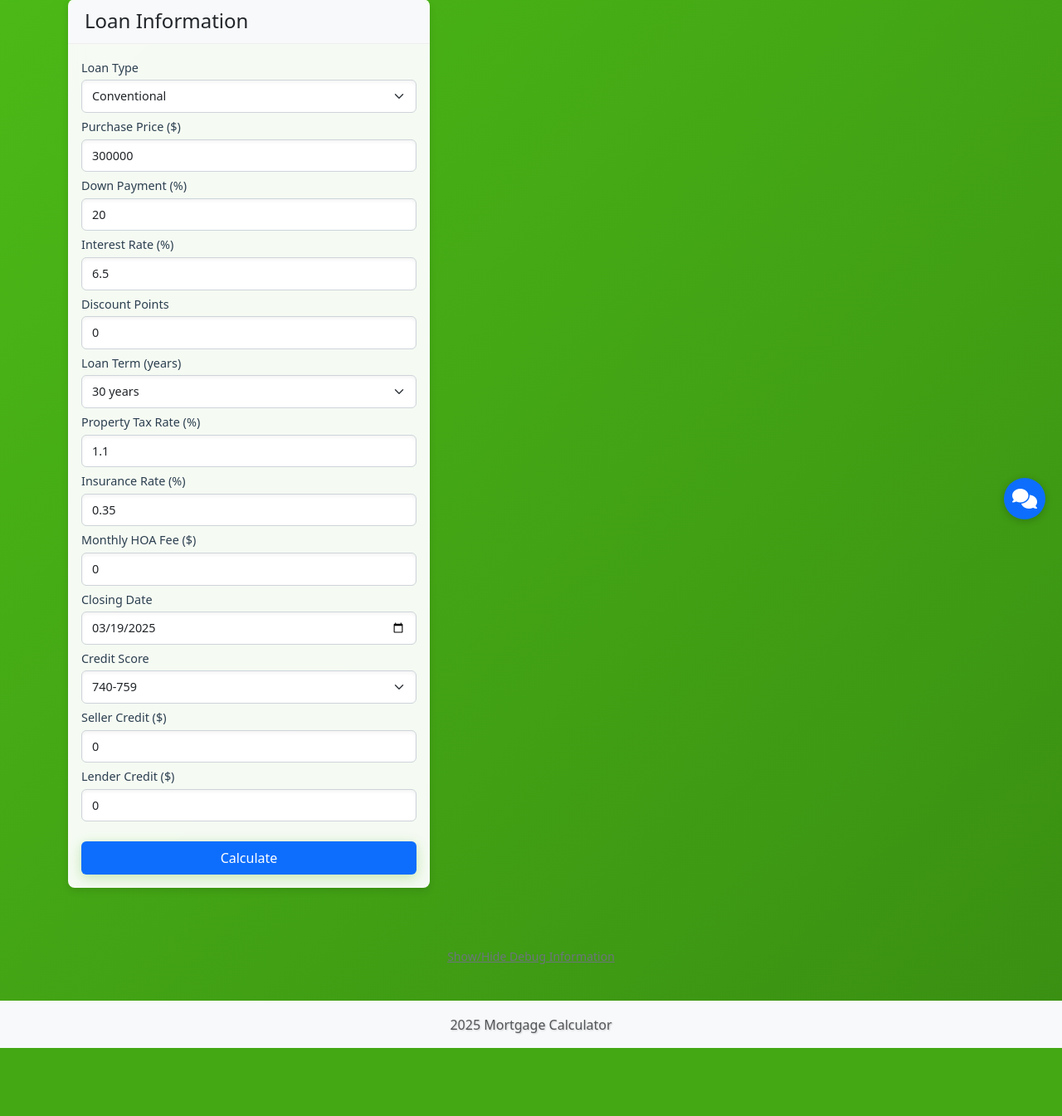
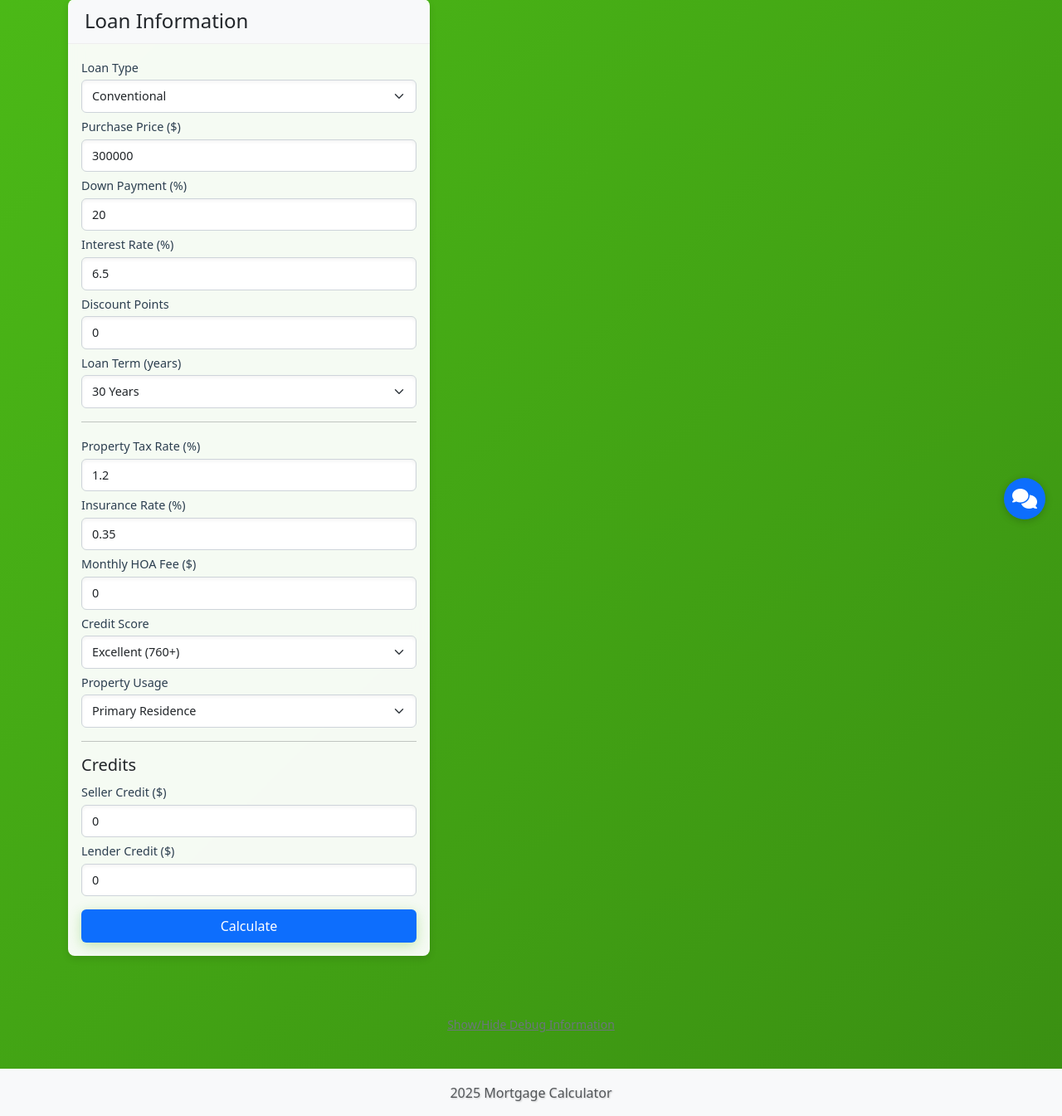
Before and after one commit to TinoSheridan/mortgage-calculator, a Flask app: page / in a window 1280 px wide. Shown: the part 154-1499 px from the top of the page at 83% size. Before the commit the page ends 1417 px from the top, so only its background shows below. Run offline with Flask 3, Linux system fonts and the light colour scheme; parts of the project's set-up code (start-up, migrations or seed data) failed here and were passed over; some libraries are stand-ins or nearby versions.

Commit message:
Fix form submission to prevent 405 Method Not Allowed error

```diff
--- a/templates/index.html
+++ b/templates/index.html
@@ -149,7 +149,7 @@
     <div class="row">
         <!-- Form Column -->
         <div class="col-md-5">
-            <form id="mortgageForm" method="post">
+            <form id="mortgageForm" method="post" action="javascript:void(0);">
                 <input type="hidden" name="csrf_token" value="{{ csrf_token() }}">
 
                 <div class="card mb-4">
@@ -208,22 +208,22 @@
 
                         <div class="form-group mb-1">
                             <label for="discount_points" class="form-label">Discount Points</label>
-                            <input type="number" class="form-control" id="discount_points" name="discount_points" value="0" min="0" step="0.125">
+                            <input type="number" class="form-control" id="discount_points" name="discount_points" step="0.125" min="0" max="5" value="0">
                         </div>
 
                         <div class="form-group mb-1">
                             <label for="loan_term" class="form-label">Loan Term (years)</label>
                             <select class="form-select" id="loan_term" name="loan_term">
-                                <option value="30">30 years</option>
-                                <option value="20">20 years</option>
-                                <option value="15">15 years</option>
-                                <option value="10">10 years</option>
+                                <option value="30">30 Years</option>
+                                <option value="20">20 Years</option>
+                                <option value="15">15 Years</option>
+                                <option value="10">10 Years</option>
                             </select>
                         </div>
-
+                        <hr>
                         <div class="form-group mb-1">
                             <label for="annual_tax_rate" class="form-label">Property Tax Rate (%)</label>
-                            <input type="number" class="form-control" id="annual_tax_rate" name="annual_tax_rate" step="0.01" min="0" max="5" value="1.1" required>
+                            <input type="number" class="form-control" id="annual_tax_rate" name="annual_tax_rate" step="0.01" min="0" max="5" value="1.2" required>
                         </div>
 
                         <div class="form-group mb-1">
@@ -233,49 +233,45 @@
 
                         <div class="form-group mb-1">
                             <label for="monthly_hoa_fee" class="form-label">Monthly HOA Fee ($)</label>
-                            <input type="number" class="form-control" id="monthly_hoa_fee" name="monthly_hoa_fee" step="25" min="0" value="0">
-                        </div>
-
-                        <div class="form-group mb-1">
-                            <label for="closing_date" class="form-label">Closing Date</label>
-                            <input type="date" class="form-control" id="closing_date" name="closing_date">
+                            <input type="number" class="form-control" id="monthly_hoa_fee" name="monthly_hoa_fee" step="10" min="0" value="0">
                         </div>
 
                         <div class="form-group mb-1">
                             <label for="credit_score" class="form-label">Credit Score</label>
                             <select class="form-select" id="credit_score" name="credit_score">
-                                <option value="760">760+</option>
-                                <option value="740" selected>740-759</option>
-                                <option value="720">720-739</option>
-                                <option value="700">700-719</option>
-                                <option value="680">680-699</option>
-                                <option value="660">660-679</option>
-                                <option value="640">640-659</option>
-                                <option value="620">620-639</option>
-                                <option value="600">600-619</option>
-                                <option value="580">580-599</option>
+                                <option value="760">Excellent (760+)</option>
+                                <option value="720">Very Good (720-759)</option>
+                                <option value="680">Good (680-719)</option>
+                                <option value="640">Fair (640-679)</option>
+                                <option value="600">Poor (600-639)</option>
+                                <option value="550">Very Poor (550-599)</option>
                             </select>
                         </div>
 
                         <div class="form-group mb-1">
+                            <label for="occupancy" class="form-label">Property Usage</label>
+                            <select class="form-select" id="occupancy" name="occupancy">
+                                <option value="primary_residence">Primary Residence</option>
+                                <option value="second_home">Second Home</option>
+                                <option value="investment_property">Investment Property</option>
+                            </select>
+                        </div>
+
+                        <!-- Credits Section -->
+                        <hr>
+                        <h5 class="mb-2">Credits</h5>
+                        <div class="form-group mb-1">
                             <label for="seller_credit" class="form-label">Seller Credit ($)</label>
-                            <input type="number" class="form-control" id="seller_credit" name="seller_credit" value="0">
+                            <input type="number" class="form-control" id="seller_credit" name="seller_credit" step="100" min="0" value="0">
                         </div>
 
                         <div class="form-group mb-1">
                             <label for="lender_credit" class="form-label">Lender Credit ($)</label>
-                            <input type="number" class="form-control" id="lender_credit" name="lender_credit" value="0">
+                            <input type="number" class="form-control" id="lender_credit" name="lender_credit" step="100" min="0" value="0">
                         </div>
 
-                        <!-- Calculate Button -->
-                        <div class="row mt-3">
-                            <div class="col-12">
-                                <button id="calculateBtn" type="submit" class="btn btn-primary w-100">Calculate</button>
-                            </div>
-                        </div>
-
-                        <div class="progress mt-2" id="loadingProgress" style="display: none;">
-                            <div class="progress-bar" role="progressbar" style="width: 0%;" aria-valuenow="0" aria-valuemin="0" aria-valuemax="100"></div>
+                        <div class="mt-3">
+                            <button type="submit" id="calculateBtn" class="btn btn-primary d-block w-100">Calculate</button>
                         </div>
                     </div>
                 </div>
@@ -289,88 +285,86 @@
                 <div id="loadingSpinner" class="spinner-border text-primary mx-auto d-none" role="status">
                     <span class="visually-hidden">Loading...</span>
                 </div>
-                <div id="errorAlert" class="alert alert-danger" style="display: none;" role="alert">
-                    Error message goes here.
+                <div id="errorAlert" class="alert alert-danger d-none" role="alert">
+                    An error occurred during calculation. Please try again.
+                </div>
+                <div id="validationAlert" class="alert alert-warning d-none" role="alert">
+                    Please check your inputs and try again.
                 </div>
             </div>
 
-            <!-- Results Section -->
             <div id="resultsSection">
                 <!-- Loan Details Card -->
-                <div class="card results-card mb-4">
+                <div class="card results-card mb-4" id="loanDetailsCard">
                     <div class="card-header">
                         <h4 class="mb-0">Loan Details</h4>
                     </div>
                     <div class="card-body">
-                        <table class="table table-hover">
+                        <table class="table table-sm">
                             <tbody>
                                 <tr>
-                                    <td>Purchase Price</td>
+                                    <td>Purchase Price:</td>
                                     <td class="text-end" id="purchasePrice">$0.00</td>
                                 </tr>
                                 <tr>
-                                    <td>Down Payment</td>
-                                    <td class="text-end" id="downPaymentAmount">$0.00</td>
+                                    <td>Down Payment:</td>
+                                    <td class="text-end" id="downPaymentAmount">$0.00 (<span id="downPaymentPercentage">0%</span>)</td>
                                 </tr>
                                 <tr>
-                                    <td>Base Loan Amount</td>
-                                    <td class="text-end" id="baseLoanAmount">$0.00</td>
-                                </tr>
-                                <tr id="upfrontMipRow" style="display: none;">
-                                    <td>Upfront MIP</td>
-                                    <td class="text-end" id="upfrontMip">$0.00</td>
-                                </tr>
-                                <tr>
-                                    <td>Total Loan Amount</td>
+                                    <td>Loan Amount:</td>
                                     <td class="text-end" id="loanAmount">$0.00</td>
                                 </tr>
                                 <tr>
-                                    <td>Interest Rate</td>
-                                    <td class="text-end" id="interestRate">0%</td>
+                                    <td>Loan-to-Value (LTV):</td>
+                                    <td class="text-end" id="ltv">0.00%</td>
                                 </tr>
                                 <tr>
-                                    <td>Loan Term</td>
-                                    <td class="text-end" id="loanTermDisplay">30 years</td>
+                                    <td>Interest Rate:</td>
+                                    <td class="text-end" id="interestRate">0.00%</td>
                                 </tr>
                                 <tr>
-                                    <td>LTV (Loan-to-Value)</td>
-                                    <td class="text-end" id="ltvDisplay">0%</td>
+                                    <td>Discount Points:</td>
+                                    <td class="text-end" id="discountPoints">0.000</td>
+                                </tr>
+                                <tr>
+                                    <td>Loan Term:</td>
+                                    <td class="text-end" id="loanTerm">0 years</td>
                                 </tr>
                             </tbody>
                         </table>
                     </div>
                 </div>
 
-                <!-- Monthly Payment Breakdown Card -->
-                <div class="card results-card mb-4">
+                <!-- Monthly Payment Card -->
+                <div class="card results-card mb-4" id="monthlyPaymentCard">
                     <div class="card-header">
                         <h4 class="mb-0">Monthly Payment Breakdown</h4>
                     </div>
                     <div class="card-body">
-                        <table class="table table-hover">
-                            <tbody>
+                        <table class="table table-sm">
+                            <tbody id="monthlyBreakdownTable">
                                 <tr>
-                                    <td>Principal & Interest</td>
-                                    <td class="text-end" id="monthlyPayment">$0.00</td>
+                                    <td>Principal & Interest:</td>
+                                    <td class="text-end" id="principalAndInterest">$0.00</td>
                                 </tr>
                                 <tr>
-                                    <td>Property Tax</td>
-                                    <td class="text-end" id="monthlyTax">$0.00</td>
+                                    <td>Property Tax:</td>
+                                    <td class="text-end" id="propertyTax">$0.00</td>
                                 </tr>
                                 <tr>
-                                    <td>Homeowners Insurance</td>
-                                    <td class="text-end" id="monthlyInsurance">$0.00</td>
+                                    <td>Home Insurance:</td>
+                                    <td class="text-end" id="homeInsurance">$0.00</td>
                                 </tr>
                                 <tr>
-                                    <td>HOA Fees</td>
-                                    <td class="text-end" id="monthlyHoa">$0.00</td>
+                                    <td>PMI:</td>
+                                    <td class="text-end" id="pmi">$0.00</td>
                                 </tr>
                                 <tr>
-                                    <td>Mortgage Insurance</td>
-                                    <td class="text-end" id="monthlyPmi">$0.00</td>
+                                    <td>HOA Fee:</td>
+                                    <td class="text-end" id="hoaFee">$0.00</td>
                                 </tr>
                                 <tr class="total-row">
-                                    <td><strong>Total Monthly Payment</strong></td>
+                                    <td><strong>Total Monthly Payment:</strong></td>
                                     <td class="text-end" id="totalMonthlyPayment"><strong>$0.00</strong></td>
                                 </tr>
                             </tbody>
@@ -379,7 +373,7 @@
                 </div>
 
                 <!-- Cash Needed at Closing Card -->
-                <div class="card results-card mb-4">
+                <div class="card results-card mb-4" id="closingCostsCard">
                     <div class="card-header">
                         <h4 class="mb-0">Cash Needed at Closing</h4>
                     </div>
@@ -451,25 +445,24 @@
     <!-- Debug Section -->
     <div class="mt-5 mb-3">
         <p id="debugToggle" class="text-center">Show/Hide Debug Information</p>
-        <div id="debugSection" style="display: none;">
-            <div class="card">
-                <div class="card-header">
-                    <h5 class="mb-0">Debug Output</h5>
-                </div>
-                <div class="card-body p-0">
-                    <div id="debugOutput" class="p-3"></div>
-                </div>
-            </div>
+        <div id="debugSection" class="container" style="display: none;">
+            <h5>Debug Information</h5>
+            <pre id="debugOutput" style="display: none;"></pre>
         </div>
     </div>
+
 {% endblock %}
 
 {% block extra_js %}
-<script src="{{ url_for('static', filename='calculator.js') }}"></script>
+<script src="{{ url_for('static', filename='js/calculator.js') }}"></script>
 <script>
-    document.getElementById('toggleDebug').addEventListener('click', function() {
-        const debugOutput = document.getElementById('debugOutput');
-        debugOutput.style.display = debugOutput.style.display === 'none' ? 'block' : 'none';
+document.addEventListener('DOMContentLoaded', function() {
+    const debugToggle = document.getElementById('debugToggle');
+    const debugSection = document.getElementById('debugSection');
+
+    debugToggle.addEventListener('click', function() {
+        debugSection.style.display = debugSection.style.display === 'none' ? 'block' : 'none';
     });
+});
 </script>
 {% endblock %}
```
